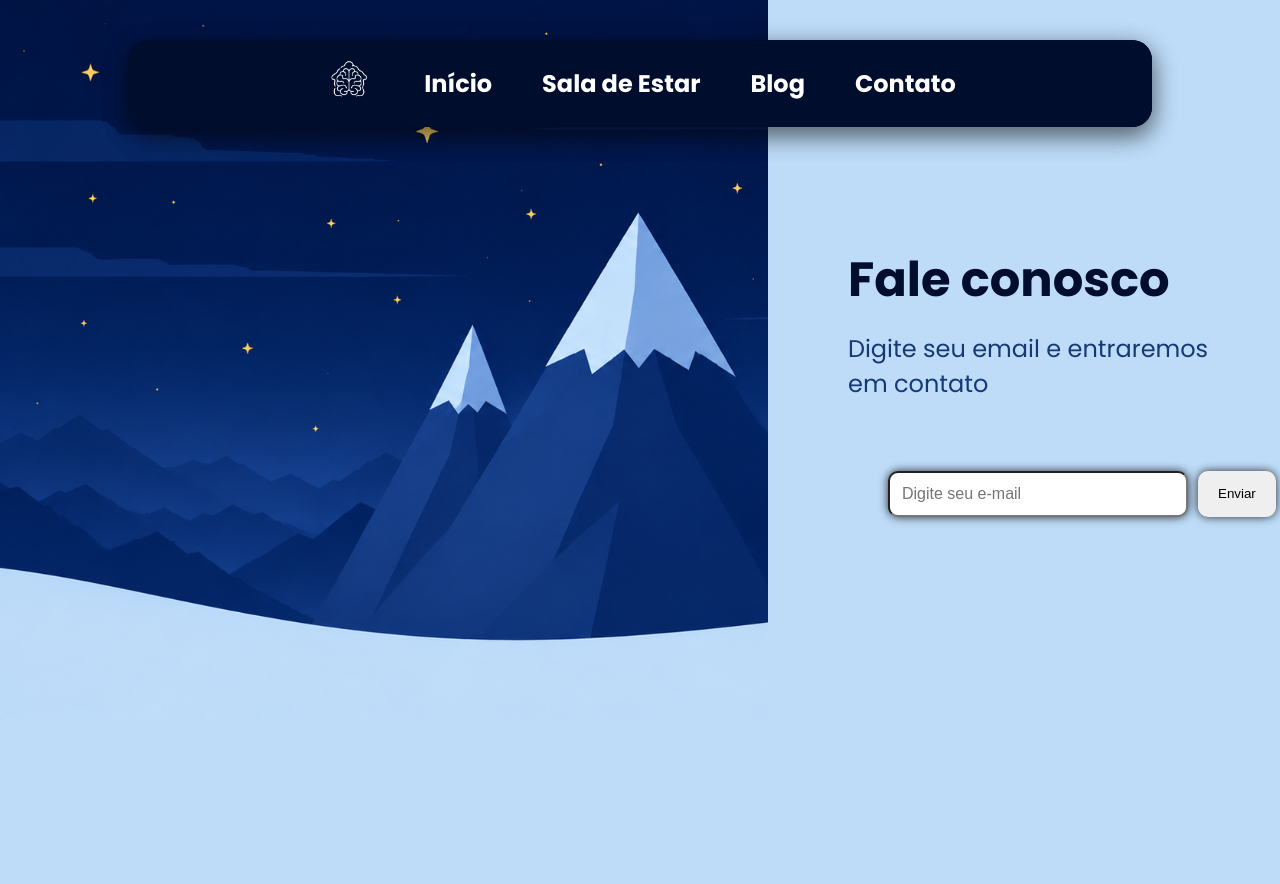
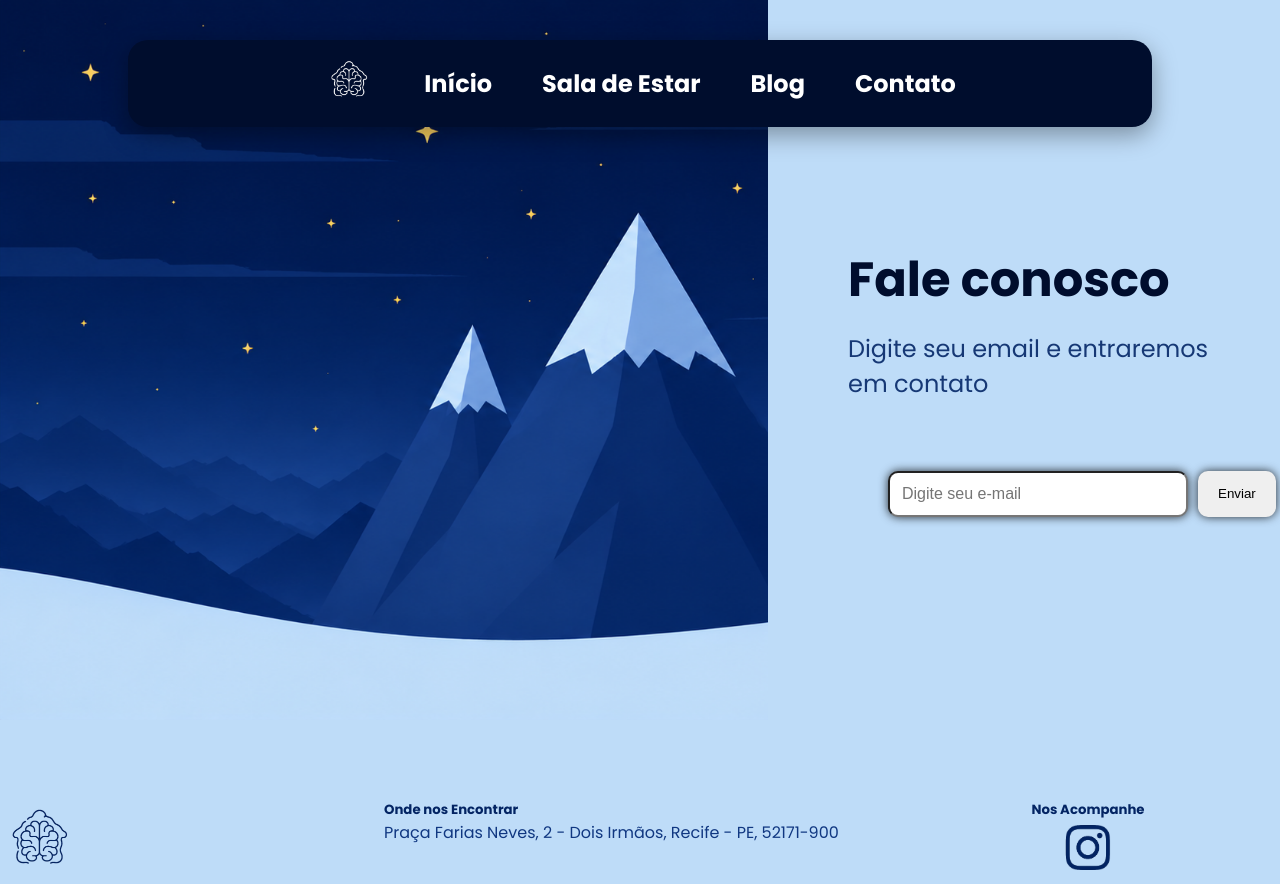
Before and after one commit to rhuangomes10/inner-house-desafio-seed, a website: page public/contato/contato.html in a window 1280 px wide. Before the commit the page ends 800 px from the top, so only its background shows below. Drawn offline with Linux system fonts and the light colour scheme.

Commit message:
feat: adicionando footer em cada html e removendo header repetido de contato.html

```diff
--- a/public/contato/contato.html
+++ b/public/contato/contato.html
@@ -9,22 +9,6 @@
     <link href="https://fonts.googleapis.com/css2?family=Poppins:wght@400;600;700&display=swap" rel="stylesheet">
     <link rel="stylesheet" href="../contato/contato.css" />
     <link rel="stylesheet" href="../global/global.css">
-  </head>
-  <body>
-    <header class="header">
-        <nav class="navbar">
-            <div class="logo">
-                <img src="../imagens/logo casa cerebro branco.png" alt="imagem cerebro">
-            </div>
-            <ul class="menu">
-                <li><a href="/">Início</a></li>
-                <li><a href="/salaEstar">Sala de Estar</a></li>
-                <li><a href="/blog">Blog</a></li>
-                <li><a href="/contato">Contato</a></li>
-            </ul>
-        </nav>
-    </header>
-
   </head>
  <body>
     <header class="header">
@@ -54,4 +38,20 @@
 
             </section>
         </section>
+    <footer>
+      <div class="logo-footer">
+        <img src="../imagens/logo casa cerebro azul.png" alt="Logo Rodapé">
+      </div>
+      <div class="local">
+        <h5>Onde nos Encontrar</h5>
+        <p>Praça Farias Neves, 2 - Dois Irmãos, Recife - PE, 52171-900</p>
+      </div>
+      <div class="contato">
+        <h5>Nos Acompanhe</h5>
+        <a href="https://www.instagram.com/seedabittecnologia/" target="_blank">
+          <img src="../imagens/instagram azul.png" alt="Nosso Instagram">
+        </a>
+      </div>
+    </footer>
+    </body>
 </html>
```
Also changed, not shown: public/blog/blog.html (+15 -6 lines), public/home/index.html (+0 -1 lines), public/salaEstar/salaEstar.html (+15 -1 lines).
